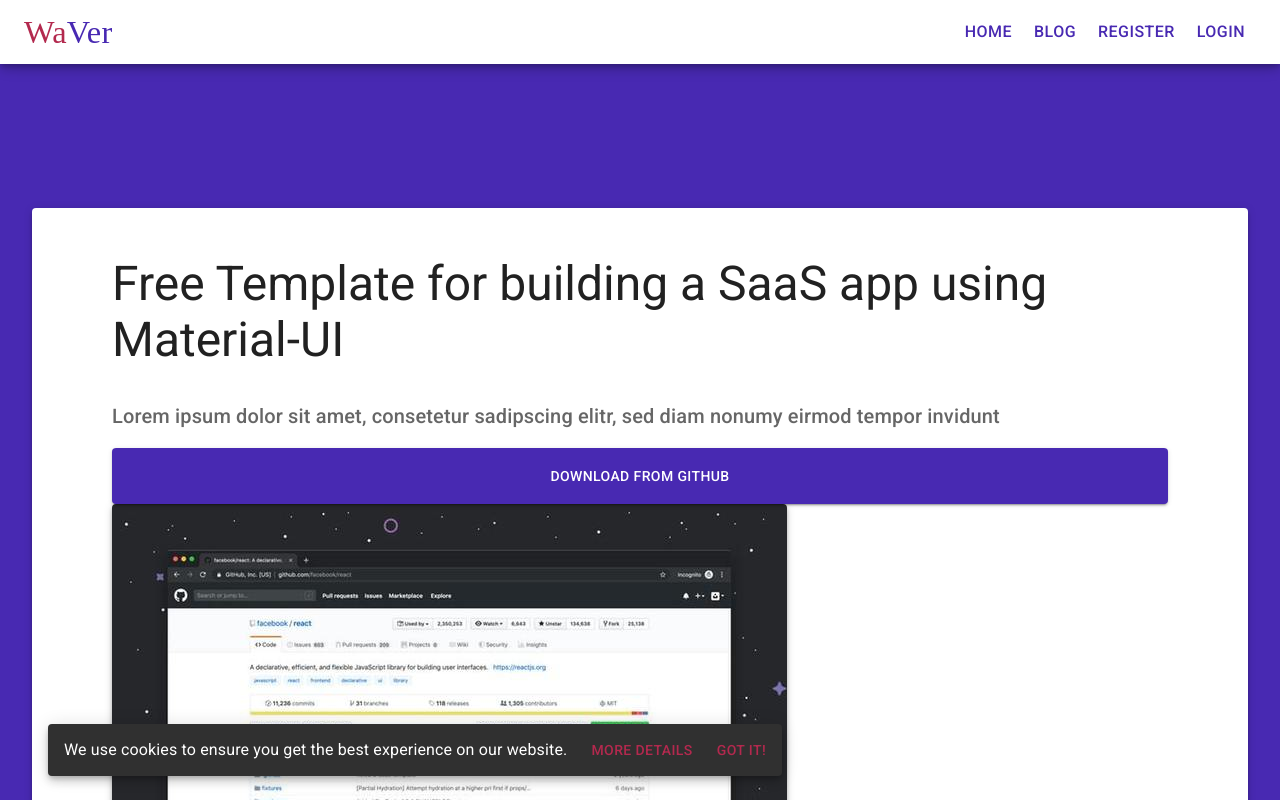
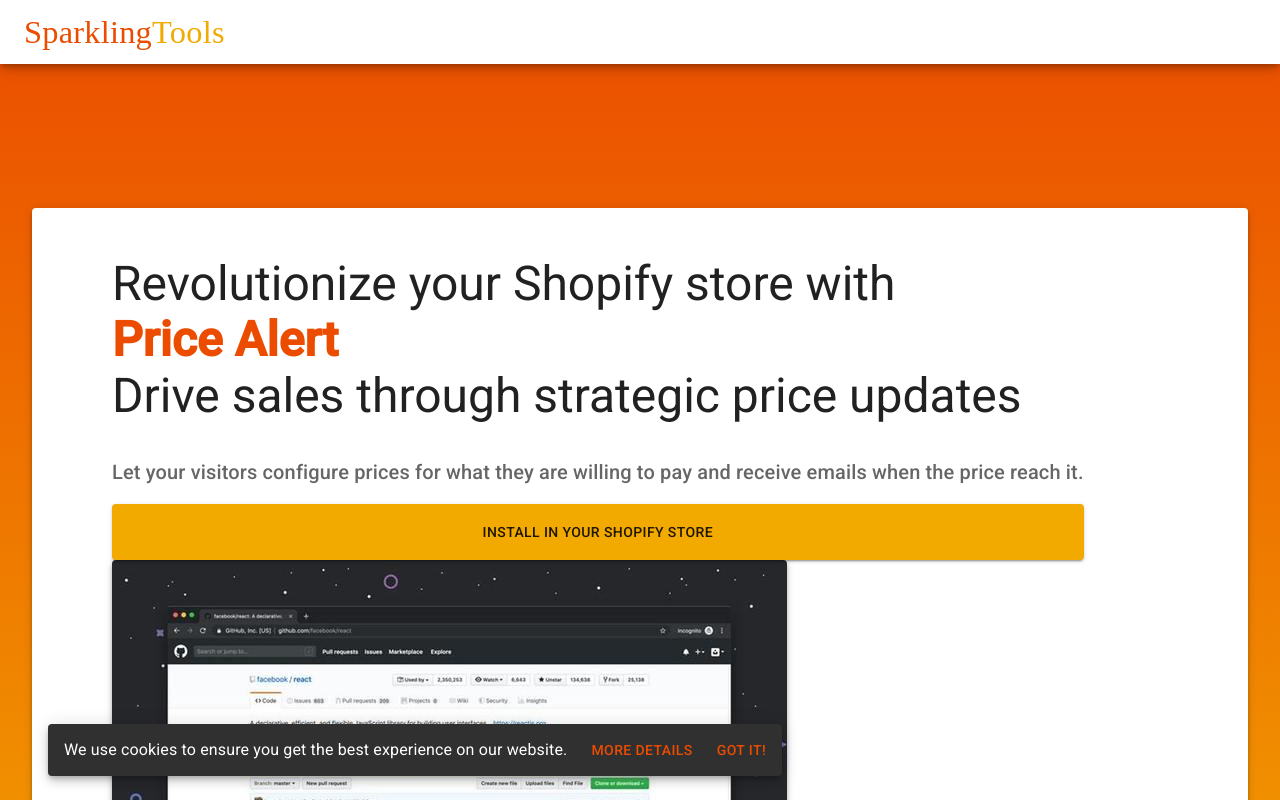
Before and after one commit to Sparklingtools/saas-site, a React (Create React App) app: page / in a window 1280 px wide. Shown: the top 800 px of the page. Built offline with nearby package versions, Linux system fonts and the light colour scheme; a web font is replaced by a local one.

Commit message:
Personalization

```diff
--- a/src/logged_out/components/blog/BlogPost.js
+++ b/src/logged_out/components/blog/BlogPost.js
@@ -3,7 +3,7 @@
 import classNames from "classnames";
 import format from "date-fns/format";
 import { Grid, Typography, Card, Box } from "@mui/material";
-import withStyles from '@mui/styles/withStyles';
+import withStyles from "@mui/styles/withStyles";
 import BlogCard from "./BlogCard";
 import ShareButton from "../../../shared/components/ShareButton";
 import ZoomImage from "../../../shared/components/ZoomImage";
@@ -36,7 +36,7 @@
   const { classes, date, title, src, content, otherArticles } = props;
 
   useEffect(() => {
-    document.title = `WaVer - ${title}`;
+    document.title = `SparklingTools - ${title}`;
     smoothScrollTop();
   }, [title]);
 
--- a/src/logged_out/components/home/HeadSection.js
+++ b/src/logged_out/components/home/HeadSection.js
@@ -58,7 +58,8 @@
   },
   wrapper: {
     position: "relative",
-    backgroundColor: theme.palette.secondary.main,
+    //backgroundColor: theme.palette.secondary.main,
+    background: `linear-gradient(${theme.palette.primary.main}, ${theme.palette.secondary.main})`,
     paddingBottom: theme.spacing(2),
   },
   image: {
@@ -115,8 +116,16 @@
                     >
                       <Box mb={4}>
                         <Typography variant={isWidthUpLg ? "h3" : "h4"}>
-                          Free Template for building a SaaS app using
-                          Material-UI
+                          Revolutionize your Shopify store with
+                        </Typography>
+                        <Typography
+                          variant={isWidthUpLg ? "h3" : "h4"}
+                          color="primary"
+                        >
+                          <b>Price Alert</b>
+                        </Typography>
+                        <Typography variant={isWidthUpLg ? "h3" : "h4"}>
+                          Drive sales through strategic price updates
                         </Typography>
                       </Box>
                       <div>
@@ -125,8 +134,9 @@
                             variant={isWidthUpLg ? "h6" : "body1"}
                             color="textSecondary"
                           >
-                            Lorem ipsum dolor sit amet, consetetur sadipscing
-                            elitr, sed diam nonumy eirmod tempor invidunt
+                            Let your visitors configure prices for what they are
+                            willing to pay and receive emails when the price
+                            reach it.
                           </Typography>
                         </Box>
                         <Button
@@ -135,9 +145,9 @@
                           fullWidth
                           className={classes.extraLargeButton}
                           classes={{ label: classes.extraLargeButtonLabel }}
-                          href="https://github.com/dunky11/react-saas-template"
+                          href="#"
                         >
-                          Download from GitHub
+                          Install in your Shopify store
                         </Button>
                       </div>
                     </Box>
--- a/src/logged_out/components/navigation/NavBar.js
+++ b/src/logged_out/components/navigation/NavBar.js
@@ -1,8 +1,15 @@
 import React, { memo } from "react";
 import PropTypes from "prop-types";
 import { Link } from "react-router-dom";
-import { AppBar, Toolbar, Typography, Button, Hidden, IconButton } from "@mui/material";
-import withStyles from '@mui/styles/withStyles';
+import {
+  AppBar,
+  Toolbar,
+  Typography,
+  Button,
+  Hidden,
+  IconButton,
+} from "@mui/material";
+import withStyles from "@mui/styles/withStyles";
 import MenuIcon from "@mui/icons-material/Menu";
 import HomeIcon from "@mui/icons-material/Home";
 import HowToRegIcon from "@mui/icons-material/HowToReg";
@@ -10,26 +17,26 @@
 import BookIcon from "@mui/icons-material/Book";
 import NavigationDrawer from "../../../shared/components/NavigationDrawer";
 
-const styles = theme => ({
+const styles = (theme) => ({
   appBar: {
     boxShadow: theme.shadows[6],
-    backgroundColor: theme.palette.common.white
+    backgroundColor: theme.palette.common.white,
   },
   toolbar: {
     display: "flex",
-    justifyContent: "space-between"
+    justifyContent: "space-between",
   },
   menuButtonText: {
     fontSize: theme.typography.body1.fontSize,
-    fontWeight: theme.typography.h6.fontWeight
+    fontWeight: theme.typography.h6.fontWeight,
   },
   brandText: {
     fontFamily: "'Baloo Bhaijaan', cursive",
-    fontWeight: 400
+    fontWeight: 400,
   },
   noDecoration: {
-    textDecoration: "none !important"
-  }
+    textDecoration: "none !important",
+  },
 });
 
 function NavBar(props) {
@@ -40,29 +47,30 @@
     handleMobileDrawerOpen,
     handleMobileDrawerClose,
     mobileDrawerOpen,
-    selectedTab
+    selectedTab,
   } = props;
   const menuItems = [
-    {
-      link: "/",
-      name: "Home",
-      icon: <HomeIcon className="text-white" />
-    },
-    {
-      link: "/blog",
-      name: "Blog",
-      icon: <BookIcon className="text-white" />
-    },
-    {
-      name: "Register",
-      onClick: openRegisterDialog,
-      icon: <HowToRegIcon className="text-white" />
-    },
-    {
-      name: "Login",
-      onClick: openLoginDialog,
-      icon: <LockOpenIcon className="text-white" />
-    }
+    //FIXME: Allow home and blog when I create the content.
+    // {
+    //   link: "/",
+    //   name: "Home",
+    //   icon: <HomeIcon className="text-white" />,
+    // },
+    // {
+    //   link: "/blog",
+    //   name: "Blog",
+    //   icon: <BookIcon className="text-white" />,
+    // },
+    // {
+    //   name: "Register",
+    //   onClick: openRegisterDialog,
+    //   icon: <HowToRegIcon className="text-white" />,
+    // },
+    // {
+    //   name: "Login",
+    //   onClick: openLoginDialog,
+    //   icon: <LockOpenIcon className="text-white" />,
+    // },
   ];
   return (
     <div className={classes.root}>
@@ -75,7 +83,7 @@
               display="inline"
               color="primary"
             >
-              Wa
+              Sparkling
             </Typography>
             <Typography
               variant="h4"
@@ -83,7 +91,7 @@
               display="inline"
               color="secondary"
             >
-              Ver
+              Tools
             </Typography>
           </div>
           <div>
@@ -92,12 +100,13 @@
                 className={classes.menuButton}
                 onClick={handleMobileDrawerOpen}
                 aria-label="Open Navigation"
-                size="large">
+                size="large"
+              >
                 <MenuIcon color="primary" />
               </IconButton>
             </Hidden>
             <Hidden mdDown>
-              {menuItems.map(element => {
+              {menuItems.map((element) => {
                 if (element.link) {
                   return (
                     <Link
@@ -150,7 +159,7 @@
   mobileDrawerOpen: PropTypes.bool,
   selectedTab: PropTypes.string,
   openRegisterDialog: PropTypes.func.isRequired,
-  openLoginDialog: PropTypes.func.isRequired
+  openLoginDialog: PropTypes.func.isRequired,
 };
 
 export default withStyles(styles, { withTheme: true })(memo(NavBar));
--- a/src/theme.js
+++ b/src/theme.js
@@ -1,8 +1,8 @@
 import { createTheme, responsiveFontSizes, adaptV4Theme } from "@mui/material";
 
 // colors
-const primary = "#b3294e";
-const secondary = "#4829B2";
+const primary = "#EB4C00";
+const secondary = "#F2A900";
 const black = "#343a40";
 const darkBlack = "rgb(36, 40, 44)";
 const background = "#f5f5f5";
@@ -24,27 +24,28 @@
 // spacing
 const spacing = 8;
 
-const theme = createTheme(adaptV4Theme({
+const theme = createTheme(
+  adaptV4Theme({
     palette: {
       primary: { main: primary },
       secondary: { main: secondary },
       common: {
         black,
-      darkBlack
+        darkBlack,
       },
       warning: {
         light: warningLight,
         main: warningMain,
-      dark: warningDark
+        dark: warningDark,
       },
       // Used to shift a color's luminance by approximately
       // two indexes within its tonal palette.
       // E.g., shift from Red 500 to Red 300 or Red 700.
       tonalOffset: 0.2,
       background: {
-      default: background
+        default: background,
       },
-    spacing
+      spacing,
     },
     breakpoints: {
       // Define custom breakpoint values.
@@ -57,18 +58,18 @@
         lg,
         md,
         sm,
-      xs
-    }
+        xs,
+      },
     },
     border: {
       borderColor: borderColor,
-    borderWidth: borderWidth
+      borderWidth: borderWidth,
     },
     overrides: {
       MuiExpansionPanel: {
         root: {
-        position: "static"
-      }
+          position: "static",
+        },
       },
       MuiTableCell: {
         root: {
@@ -77,51 +78,52 @@
           borderBottom: `${borderWidth}px solid ${borderColor}`,
           [`@media (max-width:  ${sm}px)`]: {
             paddingLeft: spacing,
-          paddingRight: spacing
-        }
-      }
+            paddingRight: spacing,
+          },
+        },
       },
       MuiDivider: {
         root: {
           backgroundColor: borderColor,
-        height: borderWidth
-      }
+          height: borderWidth,
+        },
       },
       MuiPrivateNotchedOutline: {
         root: {
-        borderWidth: borderWidth
-      }
+          borderWidth: borderWidth,
+        },
       },
       MuiListItem: {
         divider: {
-        borderBottom: `${borderWidth}px solid ${borderColor}`
-      }
+          borderBottom: `${borderWidth}px solid ${borderColor}`,
+        },
       },
       MuiDialog: {
         paper: {
           width: "100%",
           maxWidth: 430,
           marginLeft: spacing,
-        marginRight: spacing
-      }
+          marginRight: spacing,
+        },
       },
       MuiTooltip: {
         tooltip: {
-        backgroundColor: darkBlack
-      }
+          backgroundColor: darkBlack,
+        },
       },
       MuiExpansionPanelDetails: {
         root: {
           [`@media (max-width:  ${sm}px)`]: {
             paddingLeft: spacing,
-          paddingRight: spacing
-        }
-      }
-    }
+            paddingRight: spacing,
+          },
+        },
+      },
     },
     typography: {
-    useNextVariants: true
-  }
-}));
+      useNextVariants: true,
+    },
+  })
+);
 
 export default responsiveFontSizes(theme);
```
Also changed, not shown: public/index.html (+8 -18 lines), public/manifest.json. Lines whose indentation alone changed are shown as unchanged.
